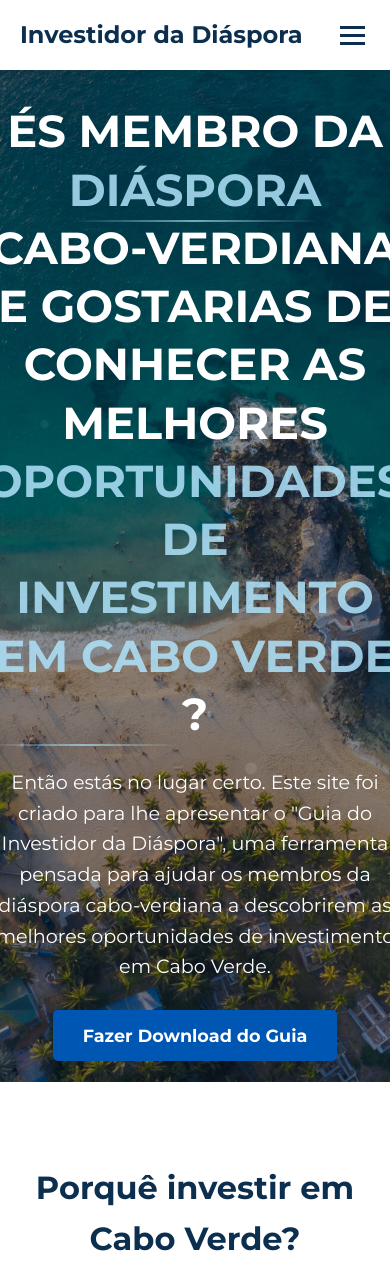
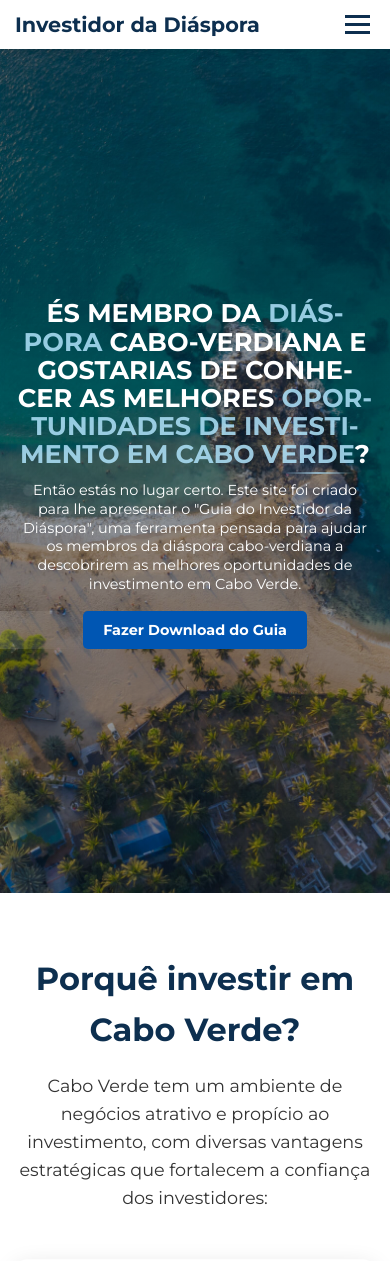
Before and after one commit to uejike20/investordiasporav4, a PHP site: page / in a window 390 px wide. Shown: the top 1261 px of the page. Run offline with PHP 8.4, Linux system fonts and the light colour scheme.

Commit message:
Update style.css

```diff
--- a/style.css
+++ b/style.css
@@ -96,6 +96,7 @@ h2 { font-size: 2.5rem; text-align: center; margin-bottom: 1rem; }
     padding: 2rem;
     position: relative;
     overflow: hidden;
+    box-sizing: border-box;
 }
 .hero::before {
     content: '';
@@ -130,6 +131,8 @@ h2 { font-size: 2.5rem; text-align: center; margin-bottom: 1rem; }
     max-width: 900px;
     position: relative;
     z-index: 2;
+    width: 100%;
+    box-sizing: border-box;
 }
 .hero h1 {
     font-size: 2.8rem;
@@ -137,6 +140,9 @@ h2 { font-size: 2.5rem; text-align: center; margin-bottom: 1rem; }
     margin-bottom: 1.5rem;
     line-height: 1.3;
     animation: slideInUp 1s ease-out;
+    word-wrap: break-word;
+    hyphens: auto;
+    max-width: 100%;
 }
 .hero h1 strong {
     color: #aee1f9;
@@ -1030,6 +1036,41 @@ html.modal-open body::after { opacity: 1; }
     .hamburger { display: block; }
     .opp-media img { max-height: 45vh; }
     .opportunity-card { transform: perspective(700px) rotateX(6deg) translateY(6px); }
+
+    /* Enhanced mobile hero section */
+    .hero {
+        min-height: 100vh;
+        padding: 1rem;
+        display: flex;
+        align-items: center;
+        justify-content: center;
+    }
+
+    .hero-content {
+        max-width: 100%;
+        padding: 0 1rem;
+    }
+
+    .hero h1 {
+        font-size: 1.8rem;
+        line-height: 1.2;
+        margin-bottom: 1rem;
+        word-wrap: break-word;
+        hyphens: auto;
+    }
+
+    .hero p {
+        font-size: 1rem;
+        margin-bottom: 2rem;
+        line-height: 1.4;
+    }
+
+    .cta-button {
+        padding: 12px 24px;
+        font-size: 1rem;
+        width: 100%;
+        max-width: 300px;
+    }
 }
 @media (max-width: 576px) {
     .reasons-grid { grid-template-columns: 1fr; }
@@ -1037,6 +1078,122 @@ html.modal-open body::after { opacity: 1; }
     .partners-grid { grid-template-columns: repeat(2, 1fr); gap: 1rem; }
     .partner-logo { max-width: 100px; max-height: 60px; }
     .footer-content { grid-template-columns: 1fr; gap: 1.5rem; }
+
+    /* Extra small mobile optimizations */
+    .hero {
+        min-height: 100vh;
+        padding: 0.5rem;
+    }
+
+    .hero-content {
+        padding: 0 0.5rem;
+    }
+
+    .hero h1 {
+        font-size: 1.6rem;
+        line-height: 1.1;
+        margin-bottom: 0.8rem;
+    }
+
+    .hero p {
+        font-size: 0.9rem;
+        margin-bottom: 1.5rem;
+        line-height: 1.3;
+    }
+
+    .cta-button {
+        padding: 10px 20px;
+        font-size: 0.9rem;
+        width: 100%;
+        max-width: 280px;
+    }
+
+    /* Mobile navigation improvements */
+    .site-header {
+        padding: 0.5rem 0;
+    }
+
+    .logo {
+        font-size: 1.3rem;
+    }
+
+    .nav-links {
+        top: 60px;
+    }
+
+    /* Mobile container adjustments */
+    .container {
+        padding: 0 15px;
+    }
+
+    /* Mobile section spacing */
+    .info-section {
+        padding: 60px 0;
+    }
+
+    /* Mobile grid adjustments */
+    .opportunities-grid {
+        grid-template-columns: 1fr;
+        gap: 1rem;
+    }
+
+    .opportunity-card {
+        height: 300px;
+        transform: none;
+    }
+
+    .opportunity-card:hover {
+        transform: translateY(-5px);
+    }
+}
+
+/* Extra small screens (iPhone SE, etc.) */
+@media (max-width: 375px) {
+    .hero h1 {
+        font-size: 1.4rem;
+        line-height: 1.1;
+    }
+
+    .hero p {
+        font-size: 0.85rem;
+    }
+
+    .cta-button {
+        padding: 8px 16px;
+        font-size: 0.85rem;
+        max-width: 250px;
+    }
+
+    .container {
+        padding: 0 10px;
+    }
+
+    .hero-content {
+        padding: 0 0.25rem;
+    }
+}
+
+/* Landscape mobile optimization */
+@media (max-width: 768px) and (orientation: landscape) {
+    .hero {
+        min-height: 100vh;
+        padding: 0.5rem;
+    }
+
+    .hero h1 {
+        font-size: 1.5rem;
+        margin-bottom: 0.5rem;
+    }
+
+    .hero p {
+        font-size: 0.9rem;
+        margin-bottom: 1rem;
+    }
+
+    .cta-button {
+        padding: 8px 20px;
+        font-size: 0.9rem;
+    }
 }
 
 /* Enhanced Hamburger Animation */
```
